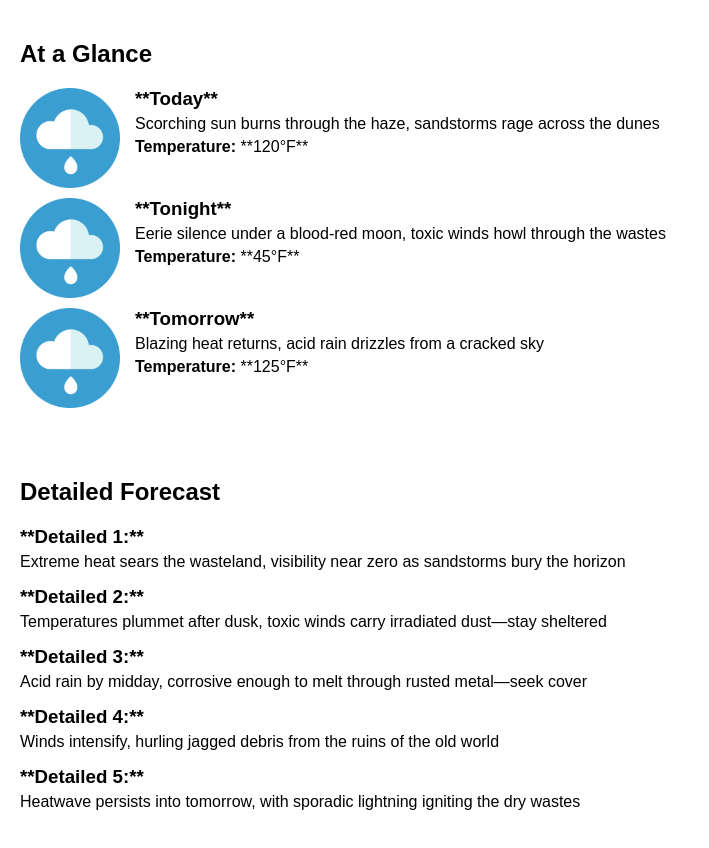
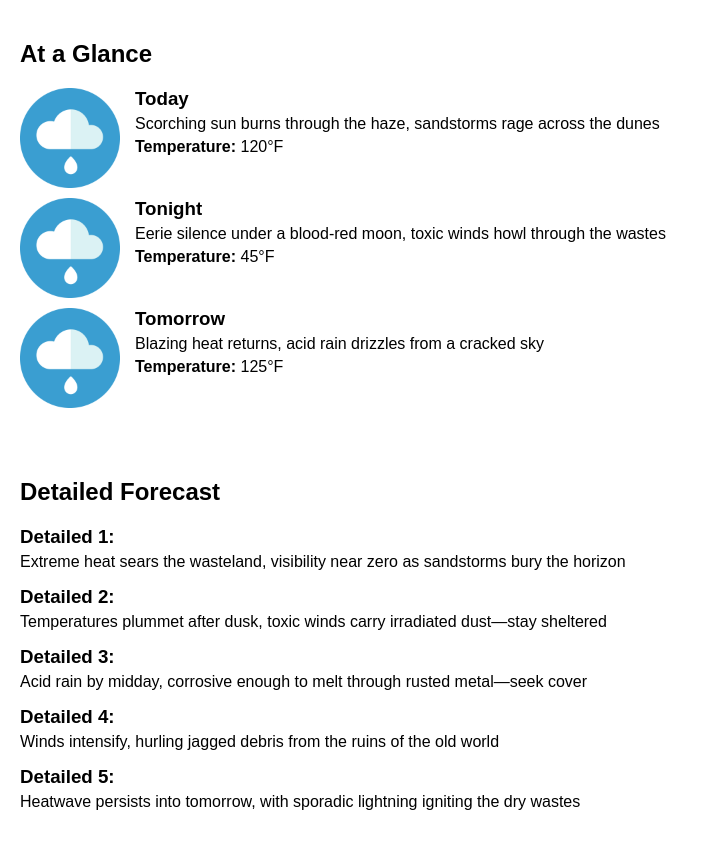
Before and after one commit to bdvermontpublic/weather-widget-vp, a plain HTML site: page index.html in a window 1280 px wide. Shown: the whole page, without its empty margins (0-709 px from the left). Drawn offline with Linux system fonts and the light colour scheme.

Commit message:
Add files via upload

```diff
--- a/index.html
+++ b/index.html
@@ -11,8 +11,9 @@
     .item { display: flex; align-items: flex-start; margin-bottom: 10px; }
     .image { max-width: 100px; max-height: 100px; margin-right: 15px; }
     .text-content { flex: 1; }
-    .text-content h3 { margin: 0 0 5px 0; }
+    .text-content h3 { margin: 0 0 5px 0; font-weight: bold; }
     .text-content p { margin: 0 0 5px 0; }
+    .text-content p strong { font-weight: bold; }
   </style>
 </head>
 <body>
@@ -41,11 +42,11 @@
             const div = document.createElement('div');
             div.className = 'item';
             div.innerHTML = `
-              ${item.image ? `<img src="${item.image}" alt="${item.heading} weather image" class="image">` : ''}
+              ${item.image ? `<img src="${item.image}" alt="${item.heading.replace(/\*\*/g, '')} weather image" class="image">` : ''}
               <div class="text-content">
-                <h3>${item.heading}</h3>
+                <h3>${item.heading.replace(/\*\*/g, '')}</h3>
                 <p>${item.description}</p>
-                <p><strong>Temperature:</strong> ${item.temperature}</p>
+                <p><strong>Temperature:</strong> ${item.temperature.replace(/\*\*/g, '')}</p>
               </div>
             `;
             contentDiv.appendChild(div);
@@ -66,7 +67,7 @@
             div.className = 'item';
             div.innerHTML = `
               <div class="text-content">
-                <h3>${item.heading}</h3>
+                <h3>${item.heading.replace(/\*\*/g, '')}</h3>
                 <p>${item.description}</p>
               </div>
             `;
```
